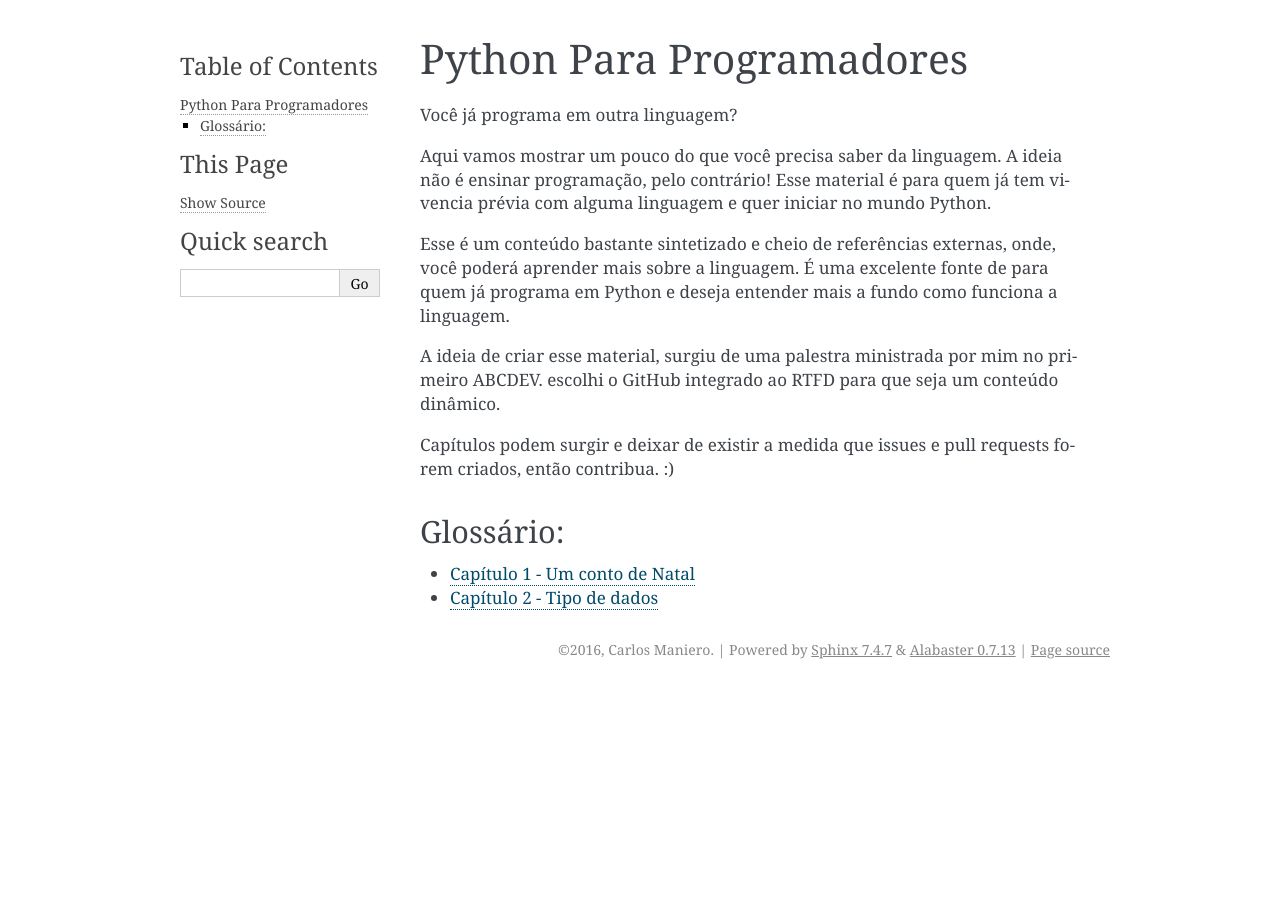
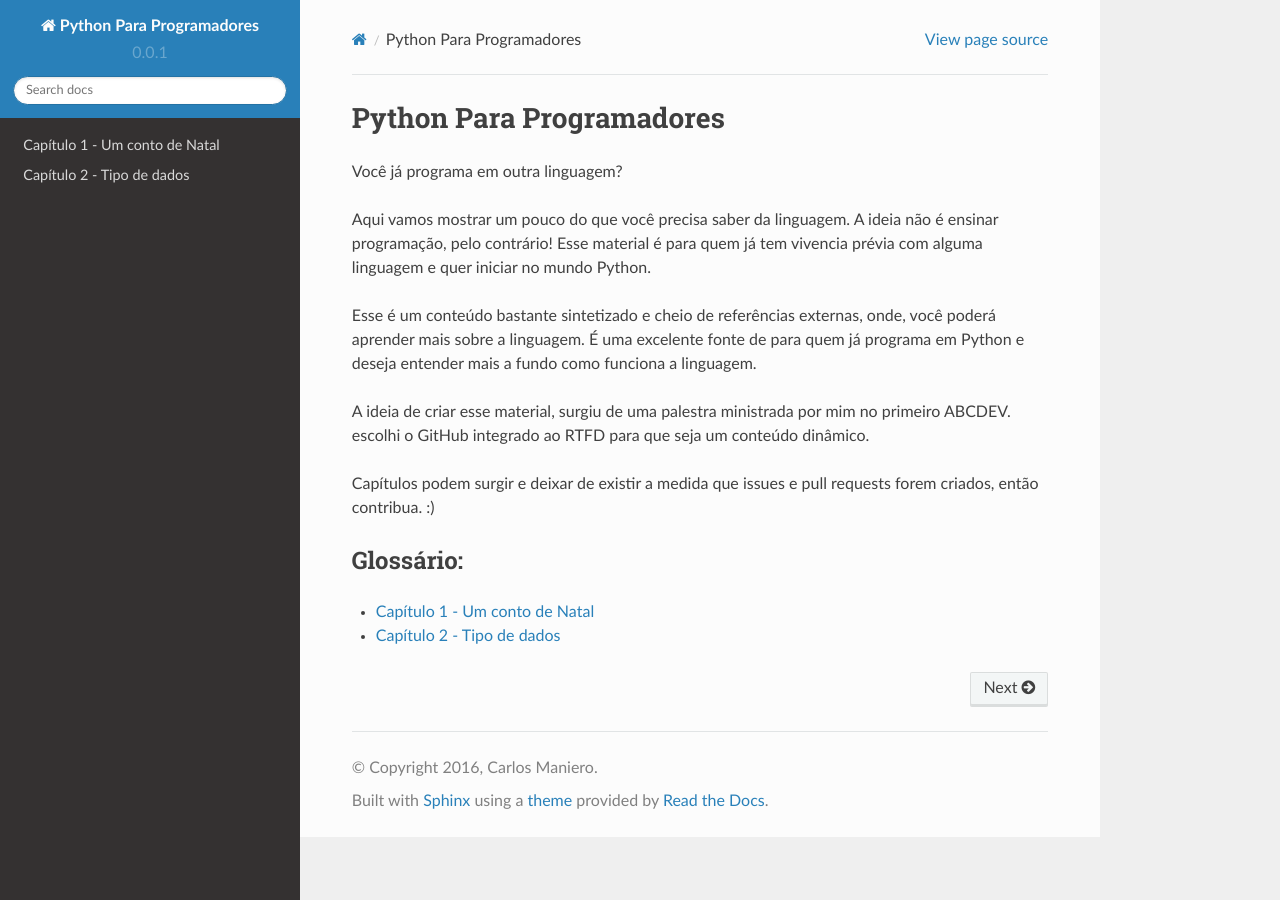
Before and after one commit to carlosmaniero/python-para-programadores, a Sphinx documentation site: the page built from source/index.rst, in a window 1280 px wide. Built offline with Sphinx 7.4.7 and the Read the Docs theme 2.0.0, drawn with Linux system fonts in a browser that asks for light colours; formulas are drawn with MathJax 3.

Commit message:
Change theme

```diff
--- a/source/conf.py
+++ b/source/conf.py
@@ -1,5 +1,10 @@
 #!/usr/bin/env python3
 # -*- coding: utf-8 -*-
+import sphinx_rtd_theme
+
+html_theme = "sphinx_rtd_theme"
+
+html_theme_path = [sphinx_rtd_theme.get_html_theme_path()]
 #
 # Python Para Programadores documentation build configuration file, created by
 # sphinx-quickstart on Sun Sep 11 20:44:58 2016.
@@ -31,7 +36,7 @@
 # extensions coming with Sphinx (named 'sphinx.ext.*') or your custom
 # ones.
 extensions = [
-    'sphinx.ext.imgmath',
+    'sphinx.ext.autodoc',
 ]
 
 # Add any paths that contain templates here, relative to this directory.
@@ -122,7 +127,7 @@ todo_include_todos = False
 # The theme to use for HTML and HTML Help pages.  See the documentation for
 # a list of builtin themes.
 #
-html_theme = 'alabaster'
+# html_theme = 'alabaster'
 
 # Theme options are theme-specific and customize the look and feel of a theme
 # further.  For a list of options available for each theme, see the
```
